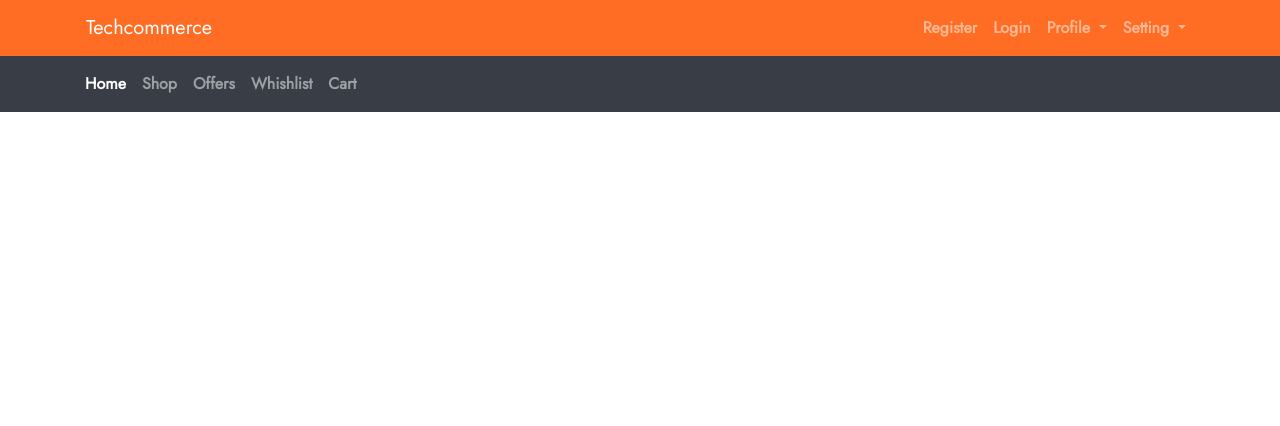
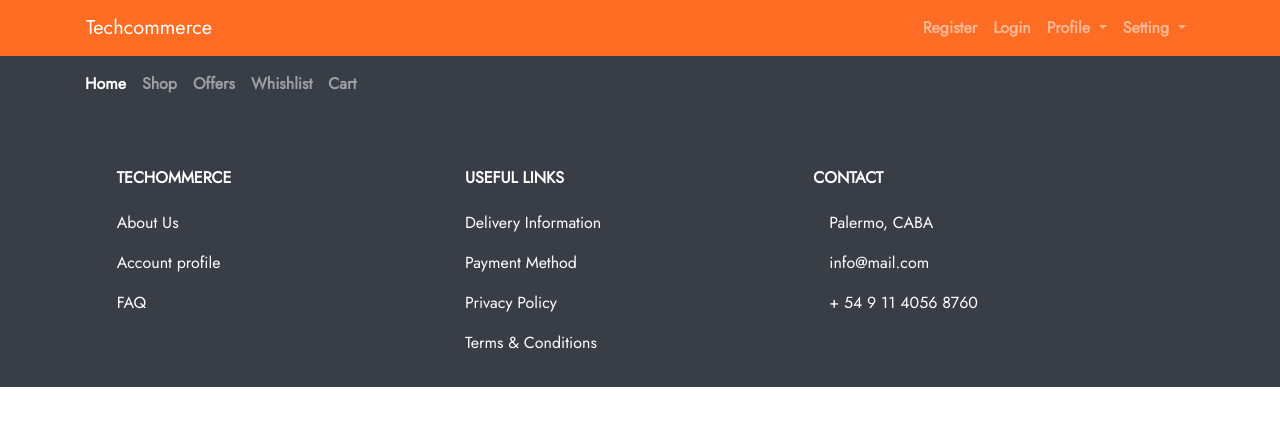
Before and after one commit to mteijiz/techommerce-frontend, an Angular app: page / in a window 1280 px wide. Shown: the top 426 px of the page. Built offline with nearby package versions, Linux system fonts and the light colour scheme.

Commit message:
Adding footer

```diff
--- /dev/null
+++ b/src/app/Components/Header-Footer/footer/footer.component.css
@@ -0,0 +1,7 @@
+.background{
+    background-color: #393e46;
+}
+
+.page-footer{
+    bottom:0;
+}
--- /dev/null
+++ b/src/app/Components/Header-Footer/footer/footer.component.html
@@ -0,0 +1,44 @@
+<footer class="page-footer font-small mdb-color pt-4 text-white container-fluid background footer-config">
+  <div class="container text-center text-md-left">
+    <div class="row text-center text-md-left mt-3 pb-3">
+      <div class="col-md-3 col-lg-3 col-xl-3 mx-auto mt-3">
+        <h6 class="text-uppercase mb-4 font-weight-bold">Techommerce</h6>
+        <p>
+          <a class="text-white" href="#!">About Us</a>
+        </p>
+        <p>
+          <a class="text-white" href="#!">Account profile</a>
+        </p>
+        <p>
+          <a class="text-white" href="#!">FAQ</a>
+        </p>
+      </div>
+      <hr class="w-100 clearfix d-md-none">
+      <div class="col-md-4 col-lg-3 col-xl-3 mx-auto mt-3">
+        <h6 class="text-uppercase mb-4 font-weight-bold">Useful links</h6>
+        <p>
+          <a class="text-white" href="#!">Delivery Information</a>
+        </p>
+        <p>
+          <a class="text-white" href="#!">Payment Method</a>
+        </p>
+        <p>
+          <a class="text-white" href="#!">Privacy Policy</a>
+        </p>
+        <p>
+          <a class="text-white" href="#!">Terms & Conditions</a>
+        </p>
+      </div>
+      <hr class="w-100 clearfix d-md-none">
+      <div class="col-md-5 col-lg-4 col-xl-4 mx-auto mt-3">
+        <h6 class="text-uppercase mb-4 font-weight-bold">Contact</h6>
+        <p>
+          <i class="fas fa-home mr-3"></i> Palermo, CABA</p>
+        <p>
+          <i class="fas fa-envelope mr-3"></i> info@mail.com</p>
+        <p>
+          <i class="fas fa-phone mr-3"></i> + 54 9 11 4056 8760</p>
+      </div>
+    </div>
+  </div>
+</footer>
--- /dev/null
+++ b/src/app/Components/Header-Footer/footer/footer.component.ts
@@ -0,0 +1,15 @@
+import { Component, OnInit } from '@angular/core';
+
+@Component({
+  selector: 'app-footer',
+  templateUrl: './footer.component.html',
+  styleUrls: ['./footer.component.css']
+})
+export class FooterComponent implements OnInit {
+
+  constructor() { }
+
+  ngOnInit() {
+  }
+
+}
--- a/src/app/app.component.html
+++ b/src/app/app.component.html
@@ -1,2 +1,3 @@
 <app-navbar></app-navbar>
 <app-navbar-shop></app-navbar-shop>
+<app-footer class="mt-auto"></app-footer>
--- a/src/app/app.module.ts
+++ b/src/app/app.module.ts
@@ -4,12 +4,14 @@ import { NgModule } from '@angular/core';
 import { AppComponent } from './app.component';
 import { NavbarComponent } from './Components/Header-Footer/navbar/navbar.component';
 import { NavbarShopComponent } from './Components/Header-Footer/navbar-shop/navbar-shop.component';
+import { FooterComponent } from './Components/Header-Footer/footer/footer.component';
 
 @NgModule({
   declarations: [
     AppComponent,
     NavbarComponent,
-    NavbarShopComponent
+    NavbarShopComponent,
+    FooterComponent
   ],
   imports: [
     BrowserModule
--- a/src/styles.css
+++ b/src/styles.css
@@ -1,5 +1,8 @@
 /* You can add global styles to this file, and also import other style files */
-
 .font-type {
   font-family: 'Jost', sans-serif;
 }
+
+html, body{
+  height: 100%;
+}
```
Also changed, not shown: 1 other file (tests, documents, lock files or other folders).
